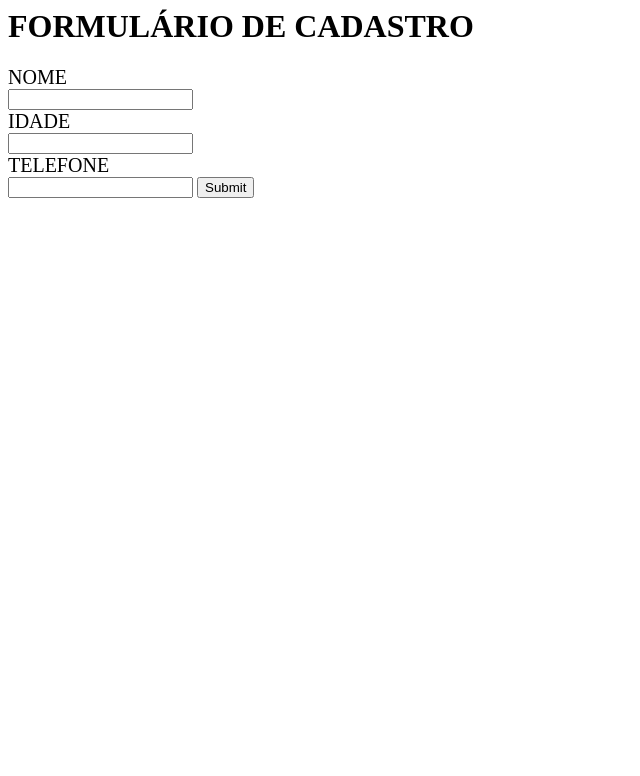
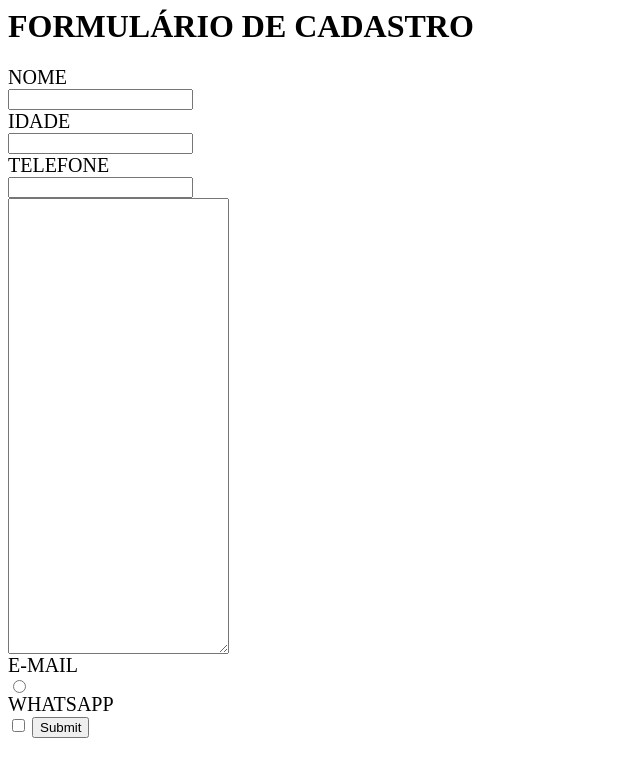
Before and after one commit to matheus899/formulario, a plain HTML site: page index.html in a window 1280 px wide. Shown: the whole page, without its empty margins (0-640 px from the left). Drawn offline with Linux system fonts and the light colour scheme.

Commit message:
Update index.html

```diff
--- a/index.html
+++ b/index.html
@@ -17,6 +17,17 @@
 
                 <label for="telefone">TELEFONE</label>
                 <input type="text" id="telefone">
+                    <div>
+                            <textarea cols="25px" rows="30px"></textarea>
+
+                    </div>
+                    <label for="circulo-email">E-MAIL</label>
+                    <input type="radio" id="circulo-email">
+                    <br>
+                    <label for="caixa-wpp">WHATSAPP</label>
+                    <input type="checkbox" id="caixa-wpp">
+
+
                 <input type="submit"
             </form>
         </main>
```
